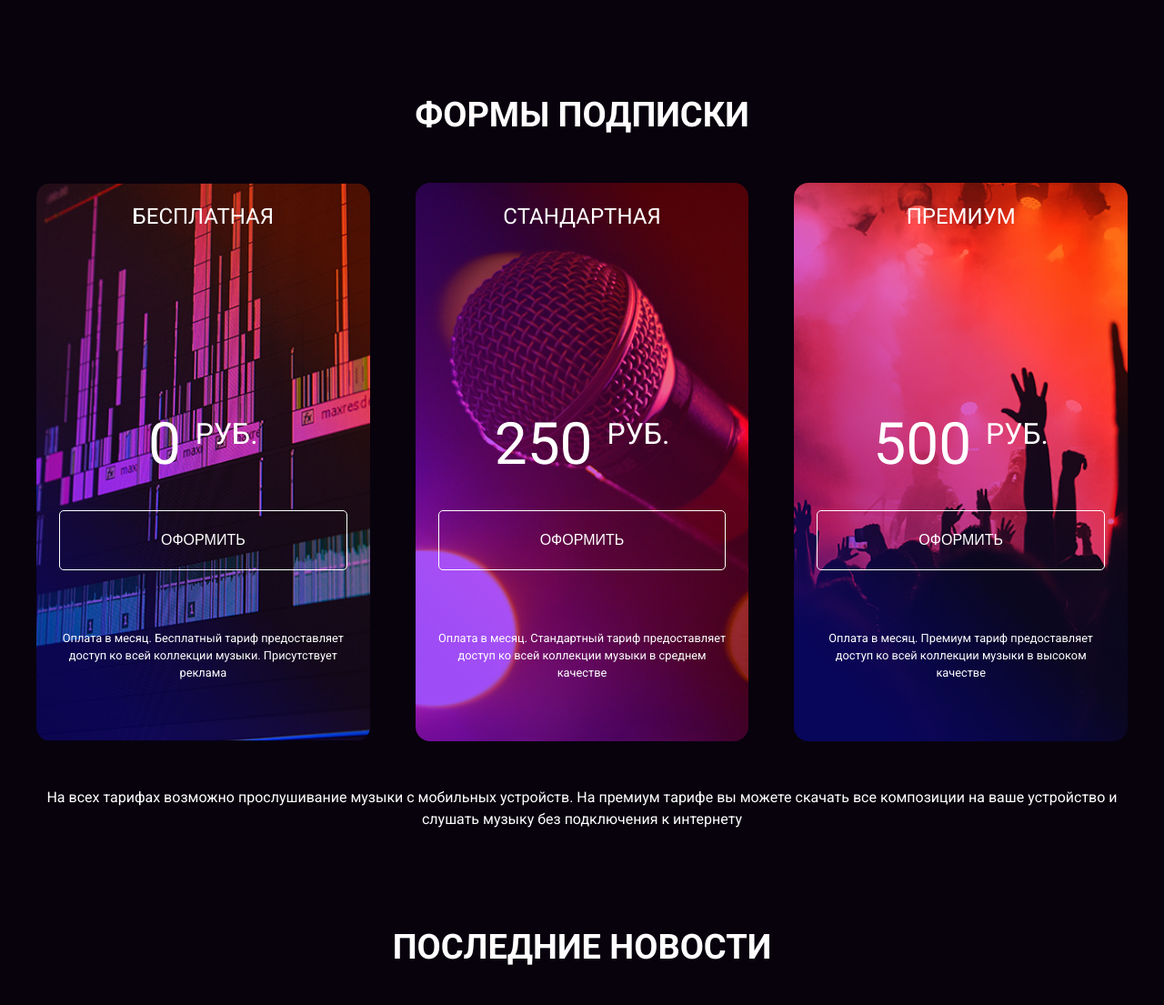
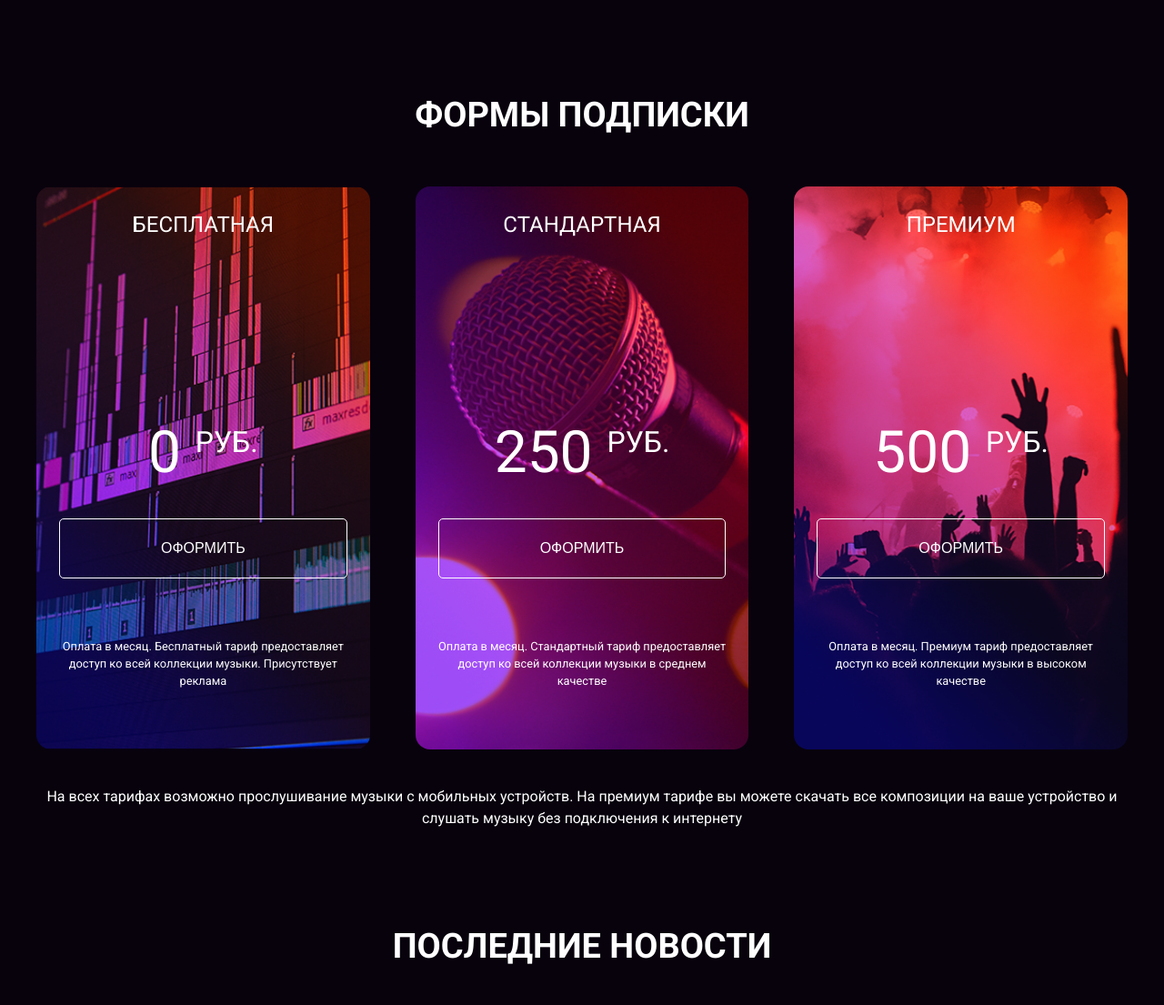
Before and after one commit to RainRa/layout-designer-project-lvl2, a PHP site: page /index.html in a window 1280 px wide. Shown: the part 750-1855 px from the top of the page at 91% size. Run offline with PHP 8.4, Linux system fonts and the light colour scheme.

Commit message:
remake pricing section

```diff
--- a/src/css/style.css
+++ b/src/css/style.css
@@ -248,6 +248,16 @@ body {
   margin-bottom: 16px;
 }
 
+.mb-tablet-16 {
+  margin-bottom: 16px;
+}
+
+@media (min-width: 640px) {
+  .mb-tablet-16 {
+    margin-bottom: 0;
+  }
+}
+
 .mb-18 {
   margin-bottom: 18px;
 }
@@ -489,9 +499,10 @@ body {
 }
 
 .btn-round {
-  max-width: 135px;
+  max-width: 130px;
   padding: 16px 40px;
   border-radius: 32px;
+  line-height: 1.5;
 }
 
 .btn-outline-gray {
@@ -803,7 +814,7 @@ body {
 
 .subscription .subscription-item {
   min-width: 300px;
-  margin-bottom: 50px;
+  margin-bottom: 40px;
 }
 
 @media (min-width: 640px) {
@@ -824,7 +835,7 @@ body {
   display: flex;
   flex-direction: column;
   align-items: center;
-  padding: 19px 25px 65px 25px;
+  padding: 24px 25px 65px 25px;
   border-radius: 16px;
 }
 
--- a/src/index.html
+++ b/src/index.html
@@ -70,9 +70,9 @@
     <!-- PRICING -->
     <section id="page-pricing" class="main-section pt-100">
       <div class="container">
-        <h2 class="mb-46 h2 align-txt-center">Формы подписки</h2>
-        <ul class="subscription">
-          <li class="subscription-item">
+        <h2 class="mb-50 h2 align-txt-center">Формы подписки</h2>
+        <div class="subscription">
+          <div class="subscription-item">
             <article class="card bg-free">
               <h3 class="mb-185 mt-20 h3 uppercase">Бесплатная</h3>
               <p class="pb-24 ts-64 uppercase">0 <span class="ts-32 align-vertical-super">руб.</span></p>
@@ -81,9 +81,9 @@
                 коллекции
                 музыки. Присутствует реклама</p>
             </article>
-          </li>
+          </div>
 
-          <li class="subscription-item">
+          <div class="subscription-item">
             <article class="card bg-standart">
               <h3 class="mb-185 mt-20 h3 uppercase">Стандартная</h3>
               <p class="pb-24 ts-64 uppercase">250 <span class="ts-32 align-vertical-super">руб.</span></p>
@@ -91,9 +91,9 @@
               <p class="ts-small align-txt-center">Оплата в месяц. Стандартный тариф предоставляет доступ ко всей
                 коллекции музыки в среднем качестве</p>
             </article>
-          </li>
+          </div>
 
-          <li class="subscription-item">
+          <div class="subscription-item">
             <article class="card bg-premium">
               <h3 class="mb-185 mt-20 h3 uppercase">Премиум</h3>
               <p class="pb-24 ts-64 uppercase">500 <span class="ts-32 align-vertical-super">руб.</span></p>
@@ -101,8 +101,8 @@
               <p class="ts-small align-txt-center">Оплата в месяц. Премиум тариф предоставляет доступ ко всей коллекции
                 музыки в высоком качестве</p>
             </article>
-          </li>
-        </ul>
+          </div>
+        </div>
         <p class="ts-16 align-txt-center">На всех тарифах возможно прослушивание музыки с мобильных устройств. На
           премиум тарифе вы можете скачать все
           композиции на ваше устройство и слушать музыку без подключения к интернету</p>
@@ -154,7 +154,7 @@
       <div class="container">
         <h2 class="h2 mb-50 align-txt-center">Мобильное приложение</h2>
         <div class="row-tablet-up row-reverse">
-          <div class="col-2 justify-content-center mb-16"><img src="./images/iphone.png" alt=""></div>
+          <div class="col-2 justify-content-center mb-tablet-16"><img src="./images/iphone.png" alt=""></div>
           <div class="col-2 flex-column">
             <p class="mt-16 ts-16 color-d-gray">Воспользуйтесь нашим мобильным приложением. Оно позволит слушать музыку
               с любого устройства на базе операционных систем Androind и iOS</p>
--- a/src/scss/base/_atomic.scss
+++ b/src/scss/base/_atomic.scss
@@ -110,6 +110,14 @@
 
 .mb-16 {
   margin-bottom: 16px;
+}
+
+.mb-tablet-16 {
+  margin-bottom: 16px;
+
+  @include for-tablet-up {
+    margin-bottom: 0;
+  }
 }
 
 .mb-18 {
--- a/src/scss/blocks/_Pricing.scss
+++ b/src/scss/blocks/_Pricing.scss
@@ -15,7 +15,7 @@
 
   & .subscription-item {
     min-width: 300px;
-    margin-bottom: 50px;
+    margin-bottom: 40px;
 
     @include for-tablet-up {
       flex: 1 0 0;
@@ -33,7 +33,7 @@
     flex-direction: column;
     align-items: center;
 
-    padding: 19px 25px 65px 25px;
+    padding: 24px 25px 65px 25px;
     border-radius: 16px;
   }
 }
--- a/src/scss/components/_buttons.scss
+++ b/src/scss/components/_buttons.scss
@@ -41,9 +41,11 @@
 }
 
 .btn-round {
-  max-width: 135px;
+  max-width: 130px;
   padding: 16px 40px;
   border-radius: 32px;
+
+  line-height: 1.5;
 }
 
 .btn-outline-gray {
```
